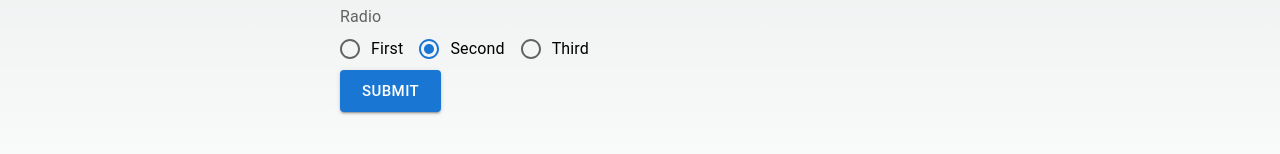
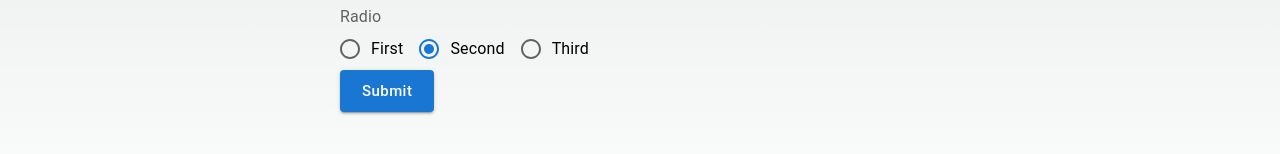
Before and after one commit to thaumazo/forms, a Next.js app: page /manual in a window 1280 px wide. Shown: the part 528-682 px from the top of the page. Built offline with nearby package versions, Linux system fonts and the light colour scheme.

Commit message:
Commit before delete

```diff
--- a/src/ThemeProvider.js
+++ b/src/ThemeProvider.js
@@ -1,19 +1,37 @@
+"use client";
 
 import { ThemeProvider as Provider, createTheme } from "@mui/material/styles";
 // import CssBaseline from '@mui/material/CssBaseline';
 
 import useDarkMode from "./useDarkMode";
 
+const shared = {
+  components: {
+    // Name of the component ⚛️
+    MuiButton: {
+      styleOverrides: {
+        // Name of the rule
+        root: {
+          // Some CSS
+          textTransform: "none",
+        },
+      },
+    },
+  },
+};
+
 const darkTheme = createTheme({
   palette: {
     mode: "dark",
   },
+  ...shared,
 });
 
 const lightTheme = createTheme({
   palette: {
     mode: "light",
   },
+  ...shared,
 });
 
 export default function ThemeProvider({
--- a/src/useDarkMode.js
+++ b/src/useDarkMode.js
@@ -1,8 +1,7 @@
-
 import { useEffect, useState } from "react";
 
-export default function useDarkMode() {
-  const [darkMode, setDarkMode] = useState(false);
+export default function useDarkMode(defaultDark = true) {
+  const [darkMode, setDarkMode] = useState(defaultDark);
 
   const modeMe = (e) => {
     setDarkMode(!!e.matches);
```
